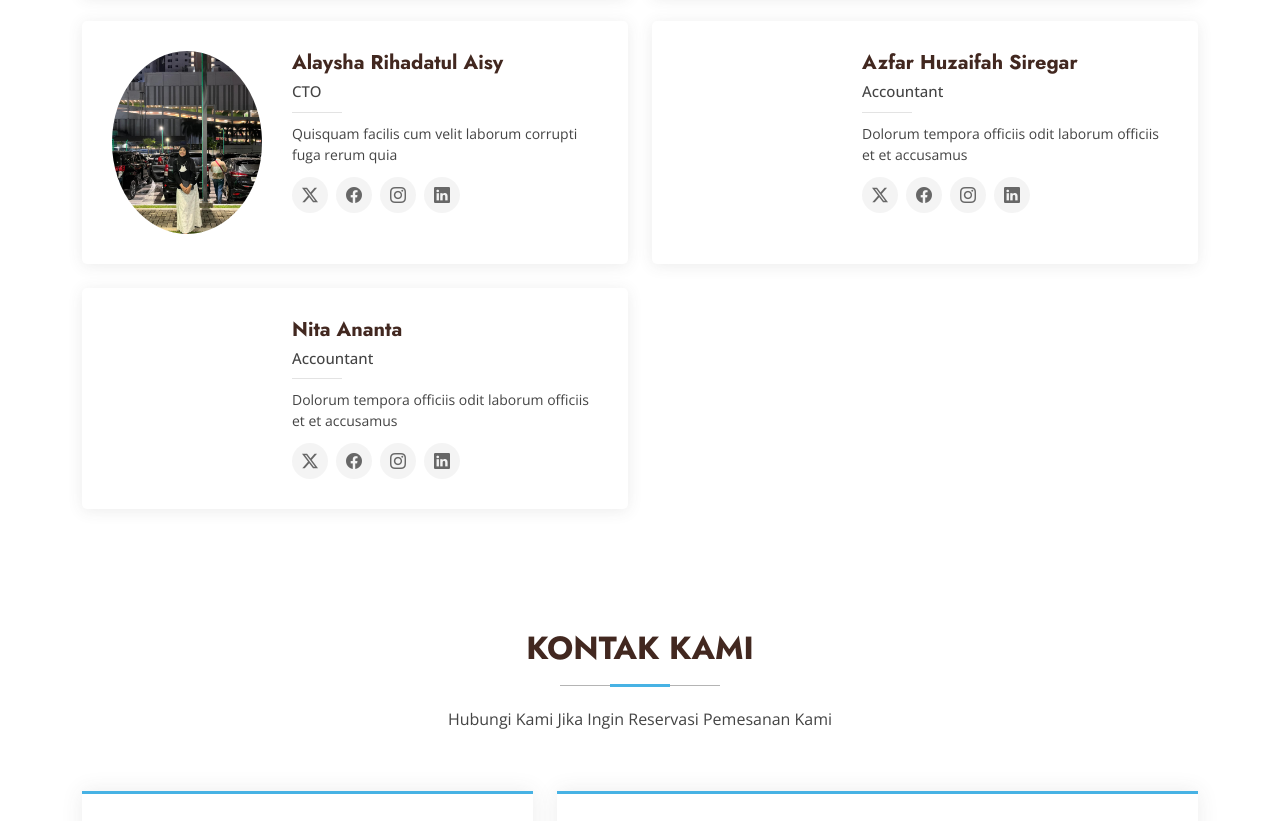
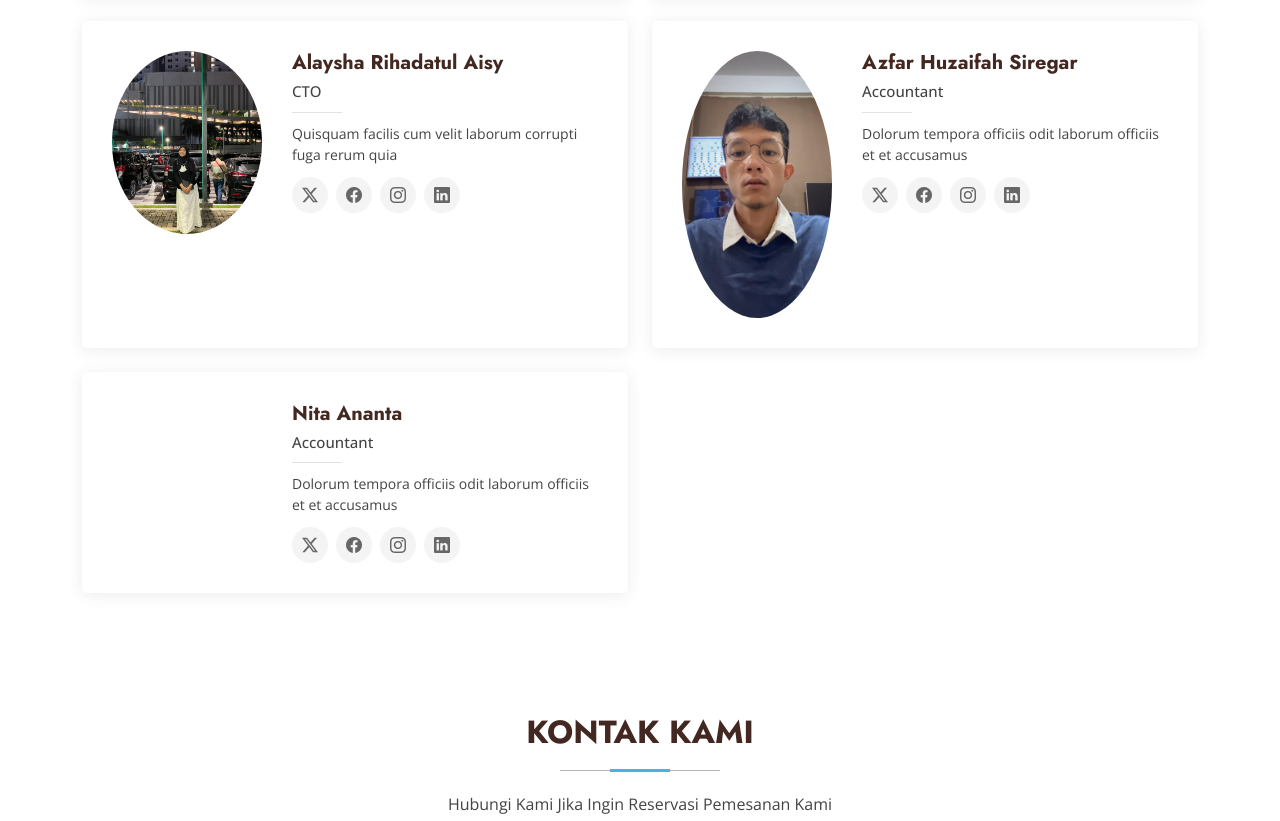
Before and after one commit to mriskydwicahyo/website-kelompok, a plain HTML site: page index.html in a window 1280 px wide. Shown: the part 2149-2970 px from the top of the page. Drawn offline with nearby package versions, Linux system fonts and the light colour scheme.

Commit message:
Update index.html

```diff
--- a/index.html
+++ b/index.html
@@ -247,7 +247,7 @@
 
           <div class="col-lg-6" data-aos="fade-up" data-aos-delay="400">
             <div class="team-member d-flex align-items-start">
-              <div class="pic"><img src="assets/img/team/team-4.jpg" class="img-fluid" alt=""></div>
+              <div class="pic"><img src="assets/img/team4.jpg" class="img-fluid" alt=""></div>
               <div class="member-info">
                 <h4>Azfar Huzaifah Siregar</h4>
                 <span>Accountant</span>
```
